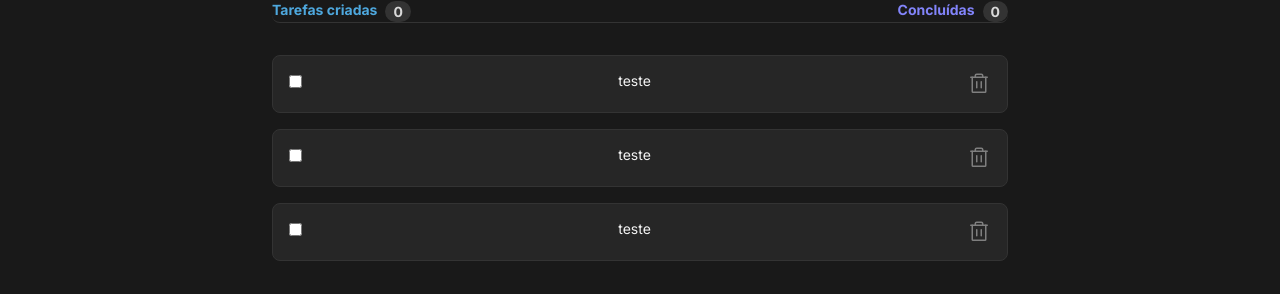
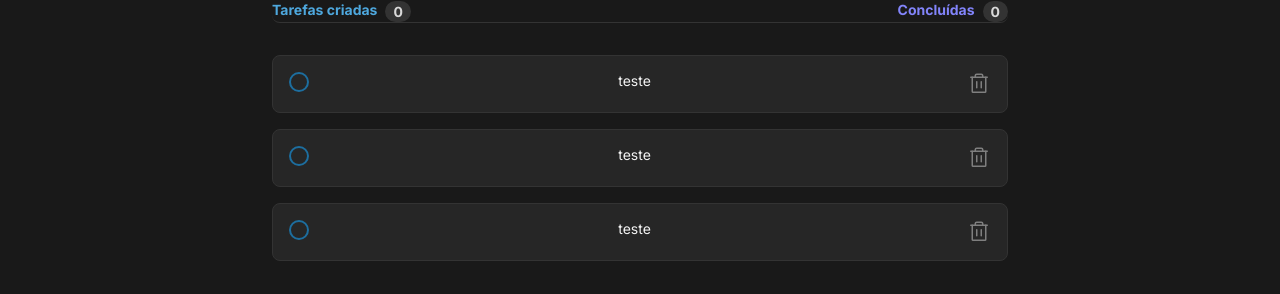
Before and after one commit to giovanademiranda/TODO-Tasks, a React (Vite) app: page / in a window 1280 px wide. Shown: the part 262-556 px from the top of the page. Built offline with nearby package versions, Linux system fonts and the light colour scheme.

Commit message:
feat checkbox

```diff
--- /dev/null
+++ b/src/components/Checkbox/Checkbox.module.css
@@ -0,0 +1,44 @@
+.round {
+  position: relative;
+}
+
+.round label {
+  padding: 0.20456rem;
+  border: 2px solid var(--blue-dark);
+  border-radius: 1.5rem;
+  cursor: pointer;
+  height: 1.25rem;
+  left: 0;
+  position: absolute;
+  top: 0;
+  width: 1.25rem;
+}
+
+.round label:after {
+  border: 2px solid #fff;
+  border-top: none;
+  border-right: none;
+  content: "";
+  height: 0.2rem;
+  left: 0.2rem;
+  opacity: 0;
+  position: absolute;
+  top: 0.3rem;
+  transform: rotate(-45deg);
+  width: 0.5rem;
+}
+
+.round input[type="checkbox"] {
+  visibility: hidden;
+}
+
+.round input[type="checkbox"]:checked + label {
+  background-color: var(--purple-dark);
+  border-color: var(--purple-dark);
+}
+.round input[type="checkbox"]:checked + label:after {
+  opacity: 1;
+}
+.round input[type="checkbox"]:checked +  label:hover {
+  background: var(--purple)
+}
--- a/src/components/Checkbox/Checkbox.tsx
+++ b/src/components/Checkbox/Checkbox.tsx
@@ -1,7 +1,22 @@
-export default function Checkbox () {
+import { useState } from 'react';
+import styles from './Checkbox.module.css';
+
+interface CheckboxProps  {
+  id: string;
+}
+
+export default function Checkbox ({id}: CheckboxProps) {
+
+  const [checked, setChecked] = useState(false)
+
+  const handleInputChange = () => {
+    setChecked(!checked);
+  }
+
   return (
-    <label htmlFor="">
-    <input type="checkbox" />
-    </label>
+    <div className={styles.round}>
+        <input type="checkbox" onChange={handleInputChange} checked={checked} id={id}/>
+        <label htmlFor={id}/>
+    </div>
   )
 }
--- a/src/components/Task/Task.module.css
+++ b/src/components/Task/Task.module.css
@@ -19,3 +19,9 @@
   border-radius: 0.25rem;
   color: var(--gray-300)
 }
+.task svg:hover {
+  background: var(--gray-400);
+  border-radius: 0.25rem;
+  color: var(--danger);
+  cursor: pointer;
+}
--- a/src/components/Task/Task.tsx
+++ b/src/components/Task/Task.tsx
@@ -16,7 +16,7 @@ export function Task({task}: TaskProps){
 
   return (
     <article className={styles.task}>
-      <Checkbox />
+      <Checkbox id={task.id}/>
       <p>teste</p>
       <Trash size={24}/>
     </article>
```
